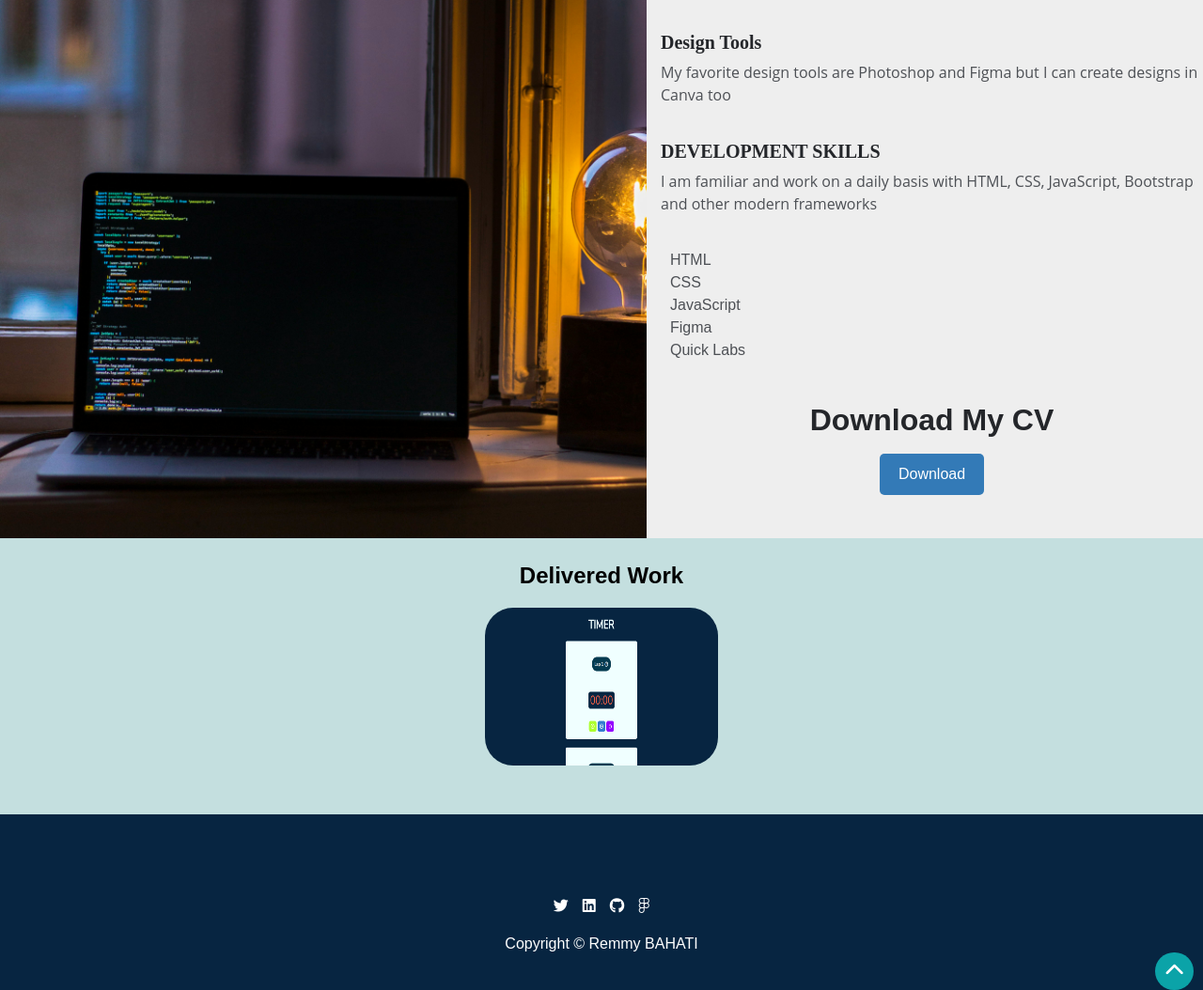
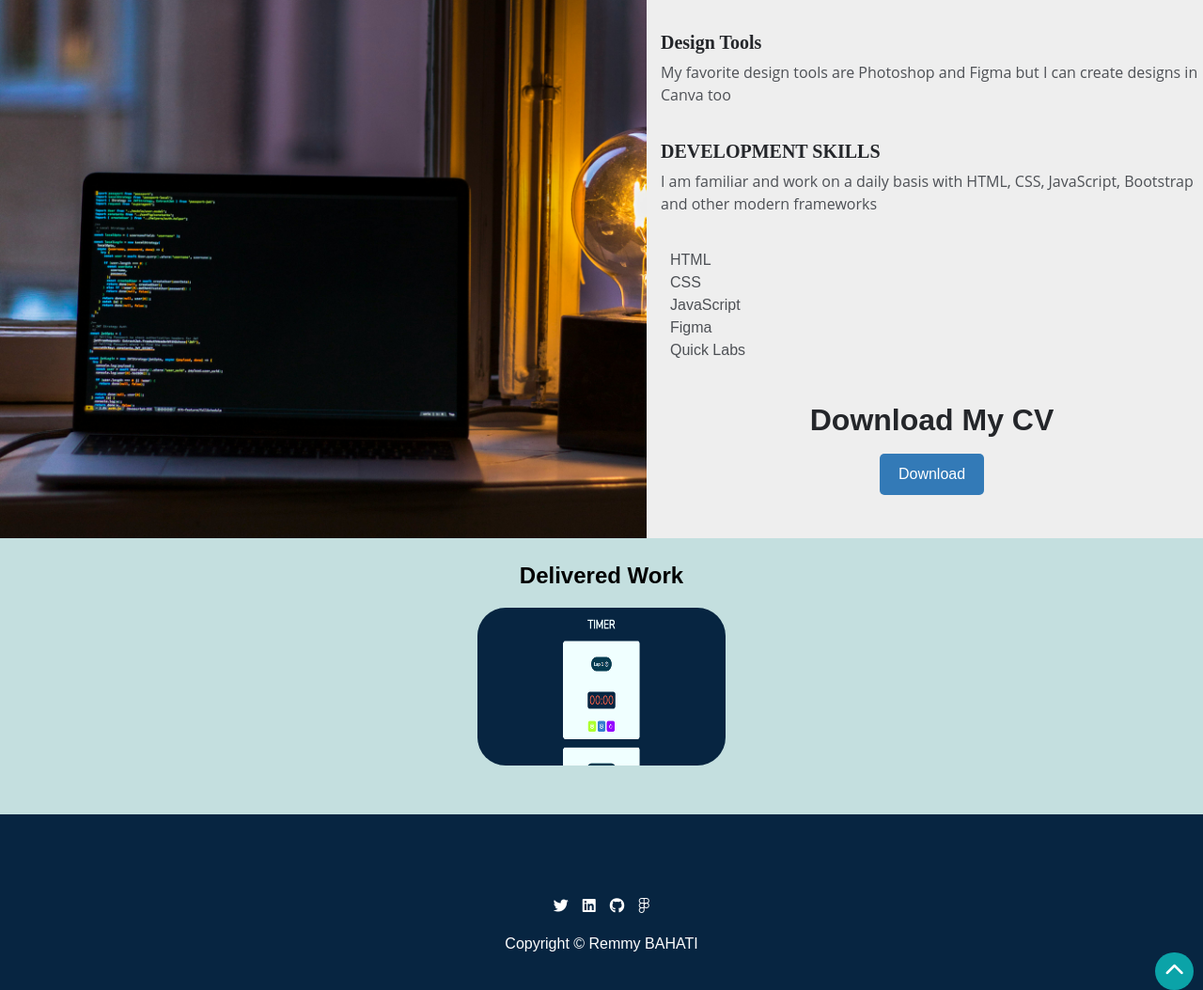
Before and after one commit to BaRemy/remmy, a plain HTML site: page index.html in a window 1280 px wide. Shown: the part 1817-2871 px from the top of the page at 94% size. Drawn offline with Linux system fonts and the light colour scheme.

Commit message:
feat: Adjust project size

```diff
--- a/css/style.css
+++ b/css/style.css
@@ -432,7 +432,7 @@ footer {
 }
 
 #project-img {
-    width: 15.5em;
+    width: 16.5em;
     height: 10.5em;
     border-radius: 30px;
 }
```
